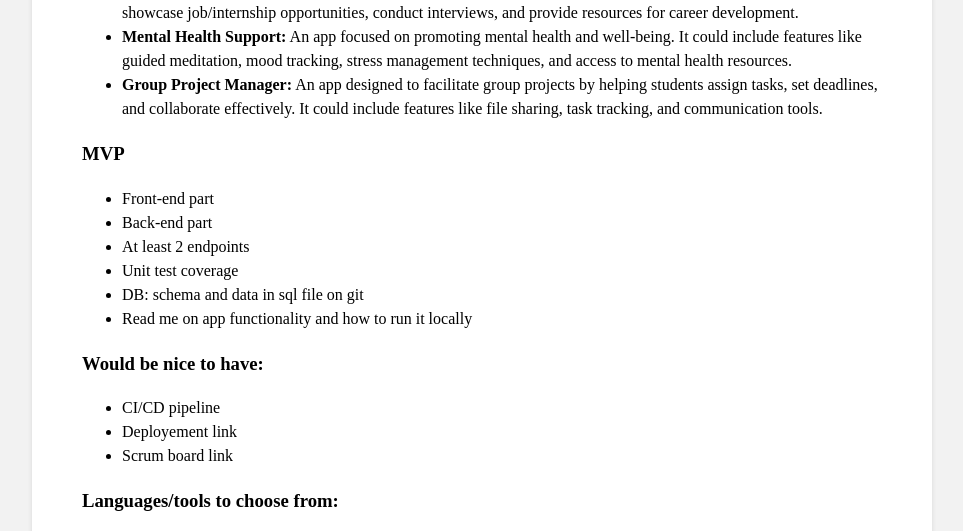
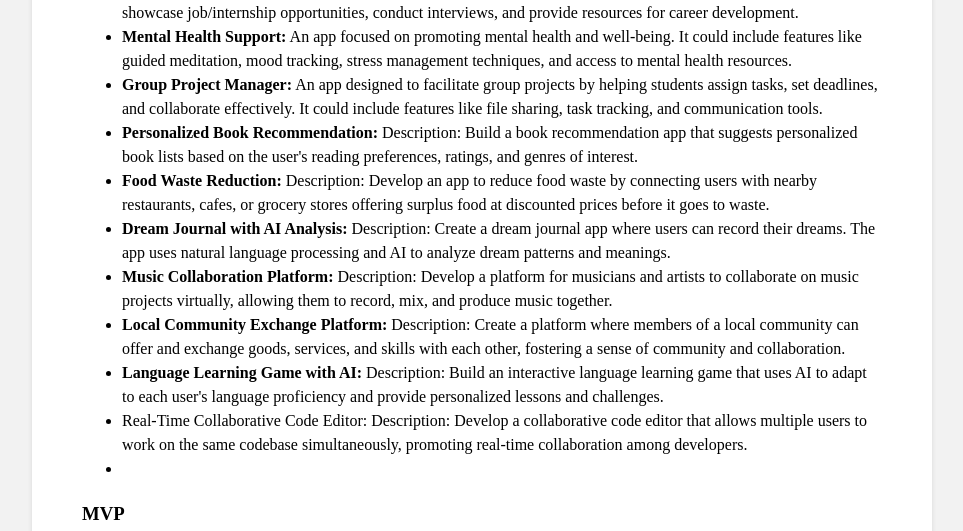
Before and after one commit to maxvonlancaster/maxvonlancaster, a plain HTML site: page blog/2023/7_15.html in a window 1280 px wide. Shown: the part 862-1393 px from the top of the page, without its empty margins (158-1121 px from the left). Drawn offline with Linux system fonts and the light colour scheme; grey boxes are pictures that could not be loaded.

Commit message:
update 7 15

```diff
--- a/blog/2023/7_15.html
+++ b/blog/2023/7_15.html
@@ -51,8 +51,29 @@
 
                 <li><b> Group Project Manager:</b> An app designed to facilitate group projects by helping students assign tasks, set deadlines, and collaborate effectively. It could include features like file sharing, task tracking, and communication tools.</li>
 
+                <li><b>Personalized Book Recommendation:</b>
+                    Description: Build a book recommendation app that suggests personalized book lists based on the user's reading preferences, ratings, and genres of interest. </li>
 
 
+                <li><b>Food Waste Reduction:</b>
+                    Description: Develop an app to reduce food waste by connecting users with nearby restaurants, cafes, or grocery stores offering surplus food at discounted prices before it goes to waste.</li>
+
+                <li><b>Dream Journal with AI Analysis:</b>
+                    Description: Create a dream journal app where users can record their dreams. The app uses natural language processing and AI to analyze dream patterns and meanings.</li>
+
+                <li><b>Music Collaboration Platform:</b>
+                    Description: Develop a platform for musicians and artists to collaborate on music projects virtually, allowing them to record, mix, and produce music together.</li>
+
+                <li><b>Local Community Exchange Platform:</b>
+                    Description: Create a platform where members of a local community can offer and exchange goods, services, and skills with each other, fostering a sense of community and collaboration.</li>
+
+                <li><b>Language Learning Game with AI:</b>
+                    Description: Build an interactive language learning game that uses AI to adapt to each user's language proficiency and provide personalized lessons and challenges.</li>
+
+                <li><b></b> Real-Time Collaborative Code Editor:
+                    Description: Develop a collaborative code editor that allows multiple users to work on the same codebase simultaneously, promoting real-time collaboration among developers.</li>
+
+                <li></li>
             </ul>
 
             <h3>MVP</h3>
```
